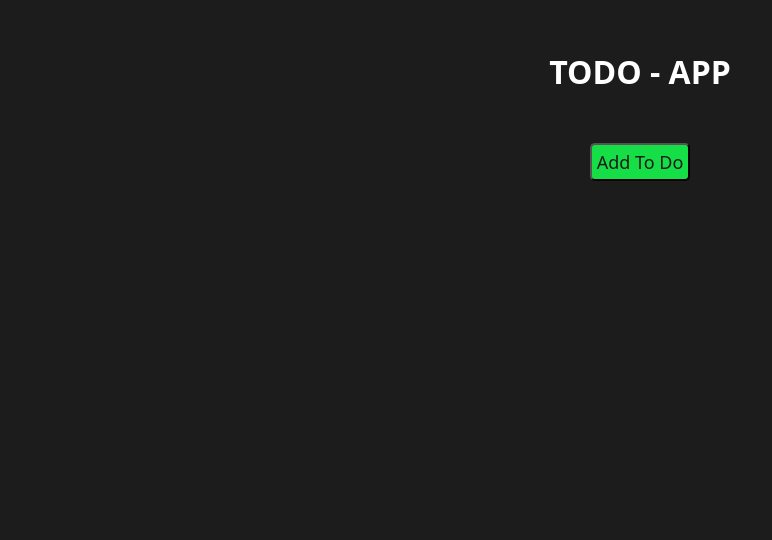
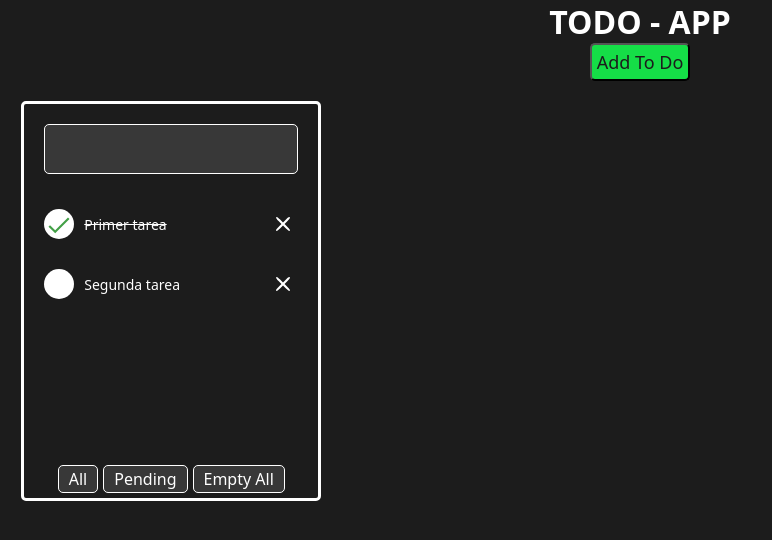
Before and after one commit to IgnacioFleming/to-do, a website built with Vite: page index.html in a window 1280 px wide. Shown: the whole page, without its empty margins (0-772 px from the left). Built offline with nearby package versions, Linux system fonts and the light colour scheme.

Commit message:
add filter pendings, show all and empty all tasks

```diff
--- a/src/main.css
+++ b/src/main.css
@@ -11,15 +11,12 @@
   --font-primary: white;
   --font-secondary: rgb(28, 28, 28);
   --component-primary: #15de47;
+  --bg-dark-gray: rgb(56, 56, 56);
 }
 
 body {
   background-color: var(--bg-primary);
   color: white;
-}
-
-header {
-  padding: 50px;
 }
 
 #todos {
@@ -49,7 +46,14 @@ header {
   border: 3px var(--bg-secondary) solid;
   border-radius: 5px;
   font-size: 14px;
-  overflow-y: auto;
+}
+
+.todo .container {
+  display: flex;
+  flex-direction: column;
+  height: 100%;
+  gap: 5px;
+  padding: 5px;
 }
 
 .task {
@@ -81,6 +85,11 @@ header {
   text-decoration-line: line-through;
 }
 
+.tasksContainer {
+  overflow-y: auto;
+  flex-grow: 1;
+}
+
 .newTask {
   padding: 15px;
   width: 100%;
@@ -90,7 +99,7 @@ header {
   width: 100%;
   font-size: 16px;
   height: 50px;
-  background-color: var(--bg-primary);
+  background-color: var(--bg-dark-gray);
   color: var(--font-primary);
   border: 1px solid var(--bg-secondary);
   padding: 5px;
@@ -133,3 +142,21 @@ header {
   max-width: 100%;
   word-break: break-word;
 }
+
+.todo footer {
+  display: flex;
+  justify-content: center;
+  gap: 5px;
+}
+
+.todo footer button {
+  font-size: 16px;
+  font-weight: 500;
+  background-color: var(--bg-dark-gray);
+  color: var(--font-primary);
+  border: solid var(--bg-secondary) 1px;
+  border-radius: 5px;
+  padding-block: 2px;
+  padding-inline: 10px;
+  cursor: pointer;
+}
--- a/src/main.ts
+++ b/src/main.ts
@@ -1,4 +1,4 @@
-import { renderTodos } from "./todos/renderTodos.ts";
+import { renderTodos } from "./todos/rendering.ts";
 import { createTodo } from "./todos/todoActions.ts";
 
 renderTodos();
--- a/src/todos/renderTodos.ts
+++ b/src/todos/rendering.ts
@@ -1,14 +1,15 @@
 import { STATUS } from "../enums/enums";
-import { TODO, TodoID } from "../types/todo";
-import { createTask, deleteTask, handleTaskCheck } from "./taskActions";
+import { TASK, TODO, TodoID } from "../types/todo";
+import { createTask, deleteTask, emptyTasks, filterPendingTasks, handleTaskCheck, showAllTasks } from "./taskActions";
 import { todos } from "./todos";
 
-export const renderTasks = (id: TodoID) => {
+export const renderTasks = (id: TodoID, filteredTasks?: TASK[]) => {
   const tasksSection = document.getElementById(id)?.querySelector(".tasks") as HTMLDivElement;
   tasksSection.innerHTML = "";
   const todo: TODO | undefined = todos.find((el) => el.id === id);
   if (todo) {
-    todo.tasks.forEach((task) => {
+    const tasks = filteredTasks || todo.tasks;
+    tasks.forEach((task) => {
       const taskDiv = document.createElement("div");
       taskDiv.className = "task";
       taskDiv.id = task.id;
@@ -30,7 +31,6 @@ export const renderTasks = (id: TodoID) => {
       deleteIcon.addEventListener("click", () => deleteTask(task.id));
     });
   }
-  console.log(todos);
 };
 
 export const renderTodos = () => {
@@ -41,21 +41,41 @@ export const renderTodos = () => {
     newTodo.className = "todo";
     newTodo.id = todo.id;
     newTodo.innerHTML = `
-                <div class="newTask">
-                    <input type="text" />
-                </div>
-                <div class="tasks"></div>
+      <div class="container">
+        <header>
+          <div class="newTask">
+          <input type="text" />
+          </div>
+        </header>
+        <section class="tasksContainer">
+          <div class="tasks"></div>
+          <div>
+        </section>
+        <footer>
+          <button id="all-btn">All</button>
+          <button id="pending-btn">Pending</button>
+          <button id="empty-btn">Empty All</button>
+        </footer>
+      </div>
                     `;
     todosSection.appendChild(newTodo);
     renderTasks(todo.id);
-    const input = document.getElementById(todo.id)?.querySelector(".newTask input") as HTMLInputElement;
+    const todoDiv = document.getElementById(todo.id) as HTMLDivElement;
+    const input = todoDiv.querySelector(".newTask input") as HTMLInputElement;
     if (input) {
       input.addEventListener("keydown", (e) => {
         if (e.key === "Enter") {
           const target = e.target as HTMLInputElement;
           createTask(target?.value, todo.id);
+          target.value = "";
         }
       });
     }
+    const pendingButton = todoDiv.querySelector("#pending-btn") as HTMLButtonElement;
+    pendingButton.addEventListener("click", () => filterPendingTasks(todo.id));
+    const showAllTasksButton = todoDiv.querySelector("#all-btn") as HTMLButtonElement;
+    showAllTasksButton.addEventListener("click", () => showAllTasks(todo.id));
+    const emptyAllTasksButton = todoDiv.querySelector("#empty-btn") as HTMLButtonElement;
+    emptyAllTasksButton.addEventListener("click", () => emptyTasks(todo.id));
   });
 };
--- a/src/todos/taskActions.ts
+++ b/src/todos/taskActions.ts
@@ -1,6 +1,6 @@
 import { TASK, TaskId, TODO, TodoID } from "../types/todo";
 import { STATUS } from "../enums/enums";
-import { renderTasks } from "./renderTodos";
+import { renderTasks } from "./rendering";
 import { todos } from "./todos";
 
 export const createTask = (text: string, id: TodoID) => {
@@ -35,3 +35,26 @@ export const deleteTask = (taskId: TaskId) => {
   todoTarget.tasks.splice(taskIndex, 1);
   renderTasks(todoTarget.id);
 };
+
+export const filterPendingTasks = (todoId: TodoID) => {
+  const todoTarget: TODO | undefined = todos.find((el) => el.id === todoId);
+  if (todoTarget) {
+    const filteredTasks = todoTarget.tasks.filter((task) => task.status === STATUS.PENDING);
+    renderTasks(todoId, filteredTasks);
+  }
+};
+
+export const showAllTasks = (todoId: TodoID) => {
+  const todoTarget: TODO | undefined = todos.find((el) => el.id === todoId);
+  if (todoTarget) {
+    renderTasks(todoId);
+  }
+};
+
+export const emptyTasks = (todoId: TodoID) => {
+  const todoTarget: TODO | undefined = todos.find((el) => el.id === todoId);
+  if (todoTarget) {
+    todoTarget.tasks = [];
+    renderTasks(todoId);
+  }
+};
--- a/src/todos/todoActions.ts
+++ b/src/todos/todoActions.ts
@@ -1,5 +1,5 @@
 import { TODO } from "../types/todo";
-import { renderTodos } from "./renderTodos";
+import { renderTodos } from "./rendering";
 import { todos } from "./todos";
 
 export const createTodo = () => {
--- a/src/todos/todos.ts
+++ b/src/todos/todos.ts
@@ -1,3 +1,20 @@
+import { STATUS } from "../enums/enums";
 import { TODO } from "../types/todo";
 
-export const todos: TODO[] = [];
+export const todos: TODO[] = [
+  {
+    id: crypto.randomUUID(),
+    tasks: [
+      {
+        id: crypto.randomUUID(),
+        status: STATUS.COMPLETED,
+        text: "Primer tarea",
+      },
+      {
+        id: crypto.randomUUID(),
+        status: STATUS.PENDING,
+        text: "Segunda tarea",
+      },
+    ],
+  },
+];
```
